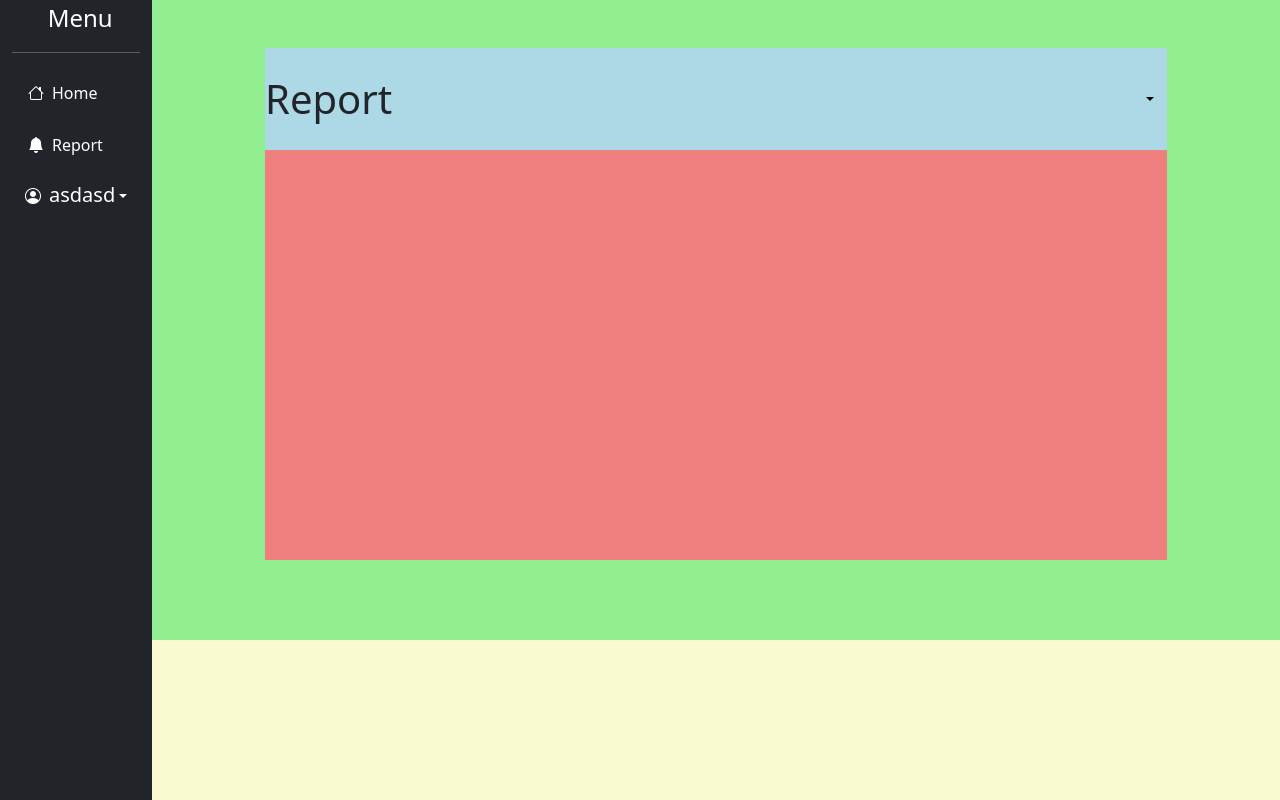
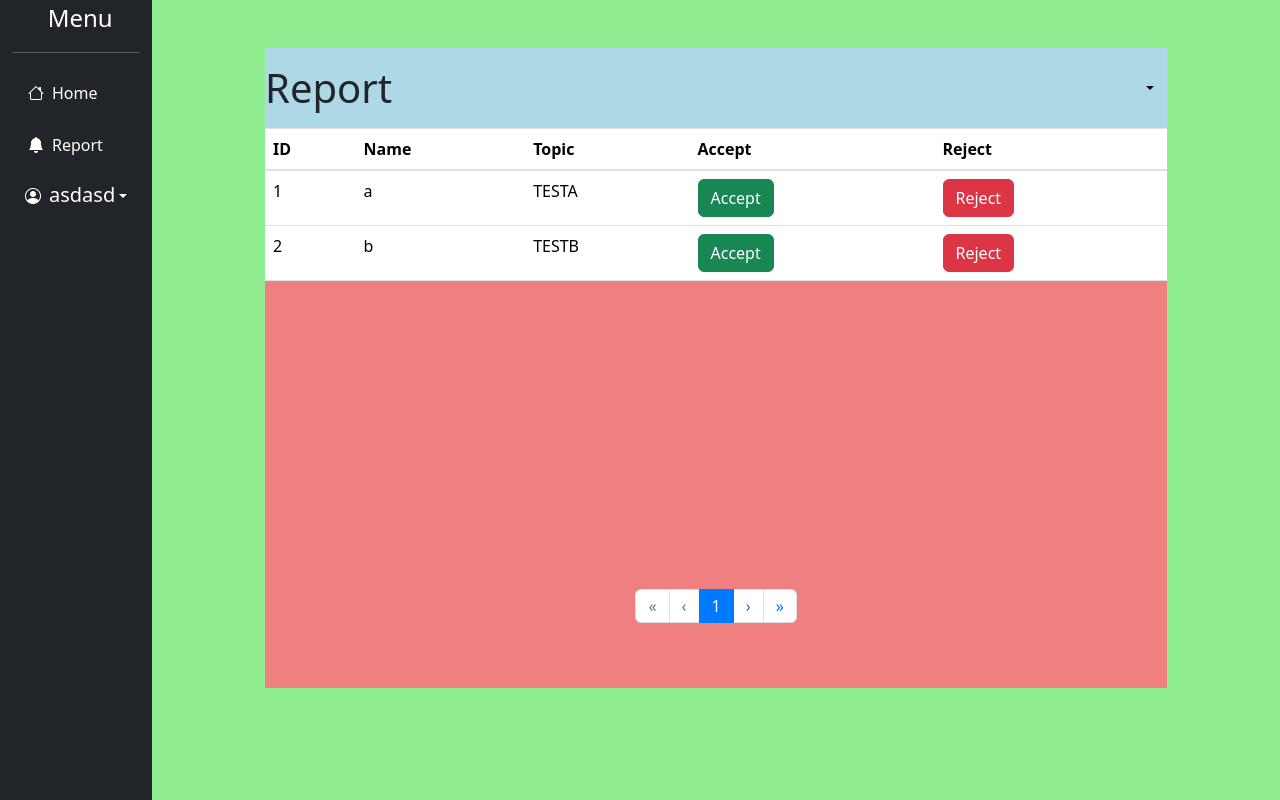
Before and after one commit to sophonwit379/Games-Commu, a React (Vite) app in the folder GameCommu-Client/: page /admin/table in a window 1280 px wide. Built offline with nearby package versions, Linux system fonts and the light colour scheme.

Commit message:
Fix table

```diff
--- a/GameCommu-Client/package.json
+++ b/GameCommu-Client/package.json
@@ -20,7 +20,6 @@
     "json-server": "^0.17.3",
     "localforage": "^1.10.0",
     "match-sorter": "^6.3.1",
-    "mdb-react-ui-kit": "^6.2.0",
     "react": "^18.2.0",
     "react-bootstrap": "^2.8.0",
     "react-dom": "^18.2.0",
--- a/GameCommu-Client/src/pages/AdminPage/AdminPage.css
+++ b/GameCommu-Client/src/pages/AdminPage/AdminPage.css
@@ -14,9 +14,8 @@
   justify-content: space-between;
   margin: auto;
   align-items: center;
-  height: 20%;
+  height: 5rem;
   width: 100%;
-
 }
 
 .AdminPageMain-con {
@@ -34,7 +33,7 @@
 .AdminPageContent-con {
   background: lightgreen;
   width: 100%;
-  max-height: 80%;
+  height: 100%;
   display: flex;
   justify-content: center;
 }
--- a/GameCommu-Client/src/pages/AdminPage/TablePages.jsx
+++ b/GameCommu-Client/src/pages/AdminPage/TablePages.jsx
@@ -1,38 +1,101 @@
 import "./AdminPage.css";
-import { MDBTable } from "mdb-react-ui-kit";
+import { Button, Pagination } from "react-bootstrap";
+import { useState } from "react";
+import "./TableStyle.css";
 
-const item = {
-  columns: [
-    {
-      label: "name",
-      field: "name",
-      width: 150,
-    },
-    {
-      label: "age",
-      field: "age",
-      width: 150,
-    },
-  ],
-  rows: [
+const item = [
   {
     name: "a",
-      age: 11,
+    topic: "TESTA",
   },
   {
     name: "b",
-      age: 12,
+    topic: "TESTB",
   },
-  ],
+  {
+    name: "b",
+    topic: "TESTB",
+  },
+  {
+    name: "b",
+    topic: "TESTB",
+  },
+  {
+    name: "b",
+    topic: "TESTB",
+  },
+  ,
+  {
+    name: "b",
+    topic: "TESTB",
+  },
+  {
+    name: "b",
+    topic: "TESTB",
+  },
+  ,
+  {
+    name: "b",
+    topic: "TESTB",
+  },
+  {
+    name: "b",
+    topic: "TESTB",
+  },
+  ,
+  {
+    name: "b",
+    topic: "TESTB",
+  },
+  {
+    name: "b",
+    topic: "TESTB",
+  },
+  ,
+  {
+    name: "b",
+    topic: "TESTB",
+  },
+  {
+    name: "b",
+    topic: "TESTB",
+  },
+  ,
+  {
+    name: "b",
+    topic: "TESTB",
+  },
+  {
+    name: "b",
+    topic: "TESTB",
+  },
+];
+
+export function TablePages() {
+  const itemsPerPage = 2; // You can adjust this to the number of items per page you want
+  const totalPages = Math.ceil(item.length / itemsPerPage);
+  const [currentPage, setCurrentPage] = useState(1);
+
+  const handlePageChange = (newPage) => {
+    setCurrentPage(newPage);
   };
-export function TablePages() {
+
   const MapTable = () => {
-    return item.map((item, id) => {
+    const startIndex = (currentPage - 1) * itemsPerPage;
+    const endIndex = startIndex + itemsPerPage;
+    const itemsToDisplay = item.slice(startIndex, endIndex);
+    return itemsToDisplay.map((item, id) => {
       return (
         <tr key={id}>
-          <td >{id}</td>
+          <td>{id + 1}</td>
           <td>{item.name}</td>
-          <td>{item.age}</td>
+          <td>{item.topic}</td>
+          <td>
+            <Button variant="success">Accept</Button>
+          </td>
+          <td>
+            <Button variant="danger">Reject</Button>
+          </td>
         </tr>
       );
     });
@@ -51,17 +114,67 @@ export function TablePages() {
               data-bs-toggle="dropdown"
               aria-haspopup="true"
               aria-expanded="false"
-            >
-            </button>
+            ></button>
             <div className=" dropdown-menu " aria-labelledby="triggerId">
-              <a >
-                Remove
-              </a>
+              <a>Remove</a>
             </div>
           </div>
         </div>
-        <div>
-          <MDBTable striped bordered  responsive  data={item} className="customTable"/>
+        <div className="table-con">
+          <div className="tableContent-con table-responsive ">
+            <table
+              responsive="lg"
+              id="t1"
+              className="table table-stiped"
+              style={{ width: "100%" }}
+            >
+              <thead>
+                <tr>
+                  <th>ID</th>
+                  <th>Name</th>
+                  <th>Topic</th>
+                  <th>Accept</th>
+                  <th>Reject</th>
+                </tr>
+              </thead>
+              <tbody>
+                <MapTable />
+              </tbody>
+            </table>
+          </div>
+          <div className="indexTable-con">
+            <Pagination>
+              <Pagination.First
+                onClick={() => handlePageChange(1)}
+                disabled={currentPage === 1}
+              />
+              <Pagination.Prev
+                onClick={() => handlePageChange(currentPage - 1)}
+                disabled={currentPage === 1}
+              />
+              {Array.from({ length: totalPages }, (_, i) => {
+                return (
+                  i + 1 === currentPage && (
+                    <Pagination.Item
+                      key={i}
+                      active={i + 1 === currentPage}
+                      onClick={() => handlePageChange(i + 1)}
+                    >
+                      {i + 1}
+                    </Pagination.Item>
+                  )
+                );
+              })}
+              <Pagination.Next
+                onClick={() => handlePageChange(currentPage + 1)}
+                disabled={currentPage === totalPages}
+              />
+              <Pagination.Last
+                onClick={() => handlePageChange(totalPages)}
+                disabled={currentPage === totalPages}
+              />
+            </Pagination>
+          </div>
         </div>
       </div>
     </div>
--- /dev/null
+++ b/GameCommu-Client/src/pages/AdminPage/TableStyle.css
@@ -0,0 +1,12 @@
+.table-con{
+    height: 80%;
+}
+.indexTable-con{
+    width: 100%;
+    display: flex;
+    justify-content: center;
+}
+.tableContent-con{
+    width: 100%;
+    height: 90%;
+}
```
Lines whose indentation alone changed are shown as unchanged.
